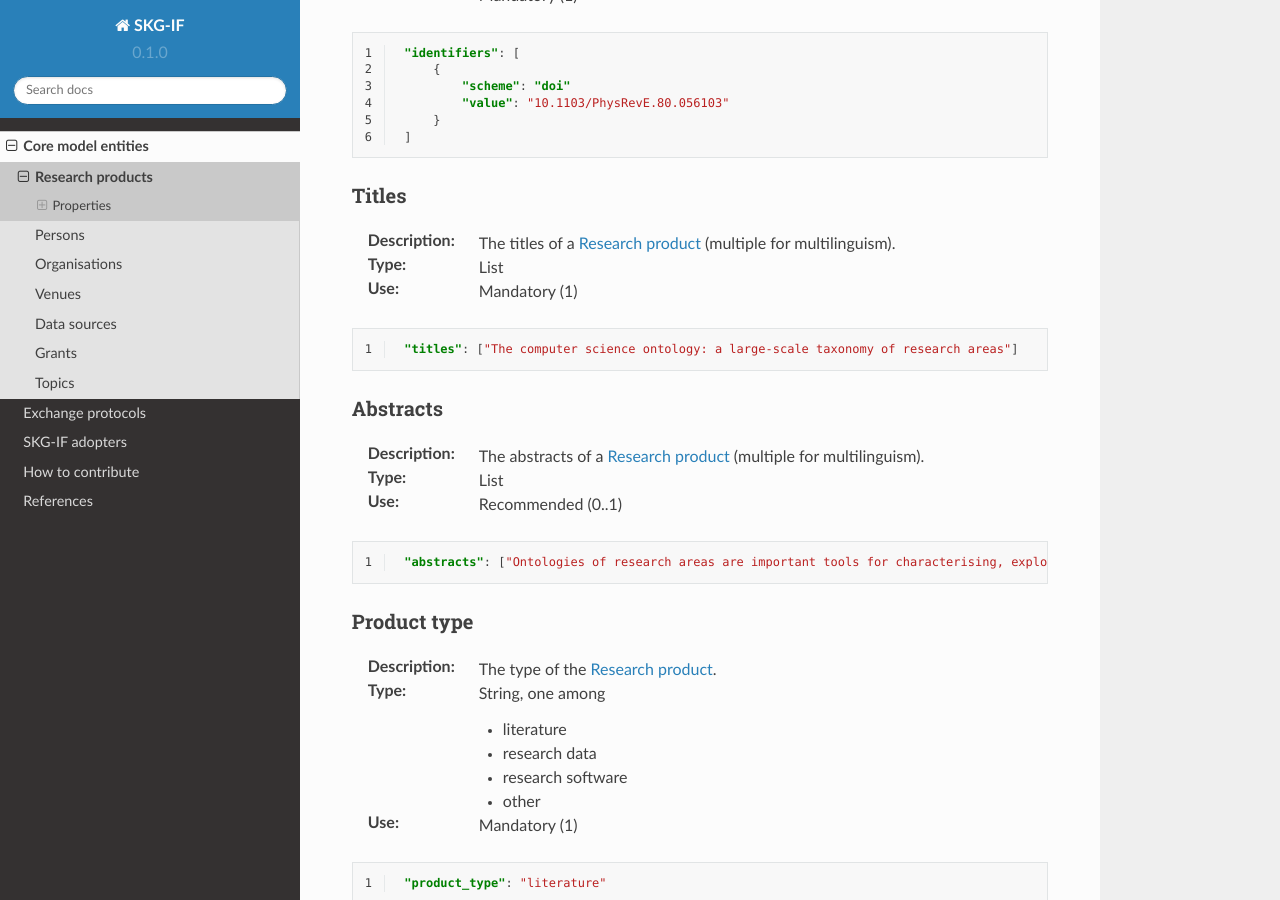
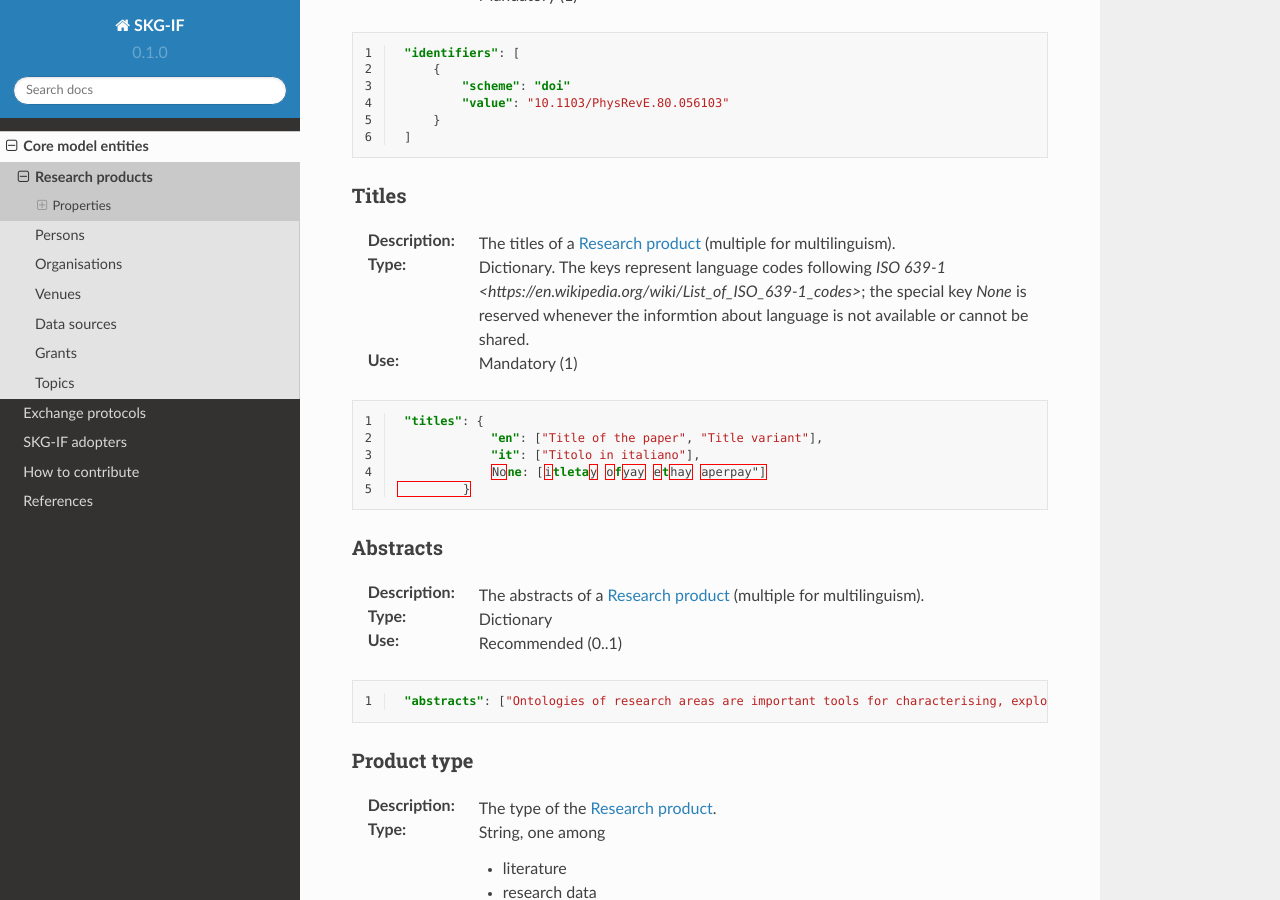
Before and after one commit to andremann/SKG-IF, a Sphinx documentation site: the page built from docs/source/products.rst, in a window 1280 px wide and 900 px high, scrolled down 1431 px. Built offline with Sphinx 7.4.7 and the Read the Docs theme 2.0.0, drawn with Linux system fonts in a browser that asks for light colours.

Commit message:
added languges for titles

```diff
--- a/docs/source/products.rst
+++ b/docs/source/products.rst
@@ -62,19 +62,23 @@ Value
 Titles
 ----
 :Description: The titles of a :ref:`Research product <Research product>` (multiple for multilinguism).
-:Type: List
+:Type: Dictionary. The keys represent language codes following `ISO 639-1 <https://en.wikipedia.org/wiki/List_of_ISO_639-1_codes>`; the special key `None` is reserved whenever the informtion about language is not available or cannot be shared.
 :Use: Mandatory (1)
 
 .. code-block:: json
    :linenos:
 
-    "titles": ["The computer science ontology: a large-scale taxonomy of research areas"]
+    "titles": {
+                "en": ["Title of the paper", "Title variant"],
+                "it": ["Titolo in italiano"],
+                None: [itletay ofyay ethay aperpay"]
+            }
 
 
 Abstracts
 --------
 :Description: The abstracts of a :ref:`Research product <Research product>` (multiple for multilinguism).
-:Type: List
+:Type: Dictionary
 :Use: Recommended (0..1)
 
 .. code-block:: json
```
